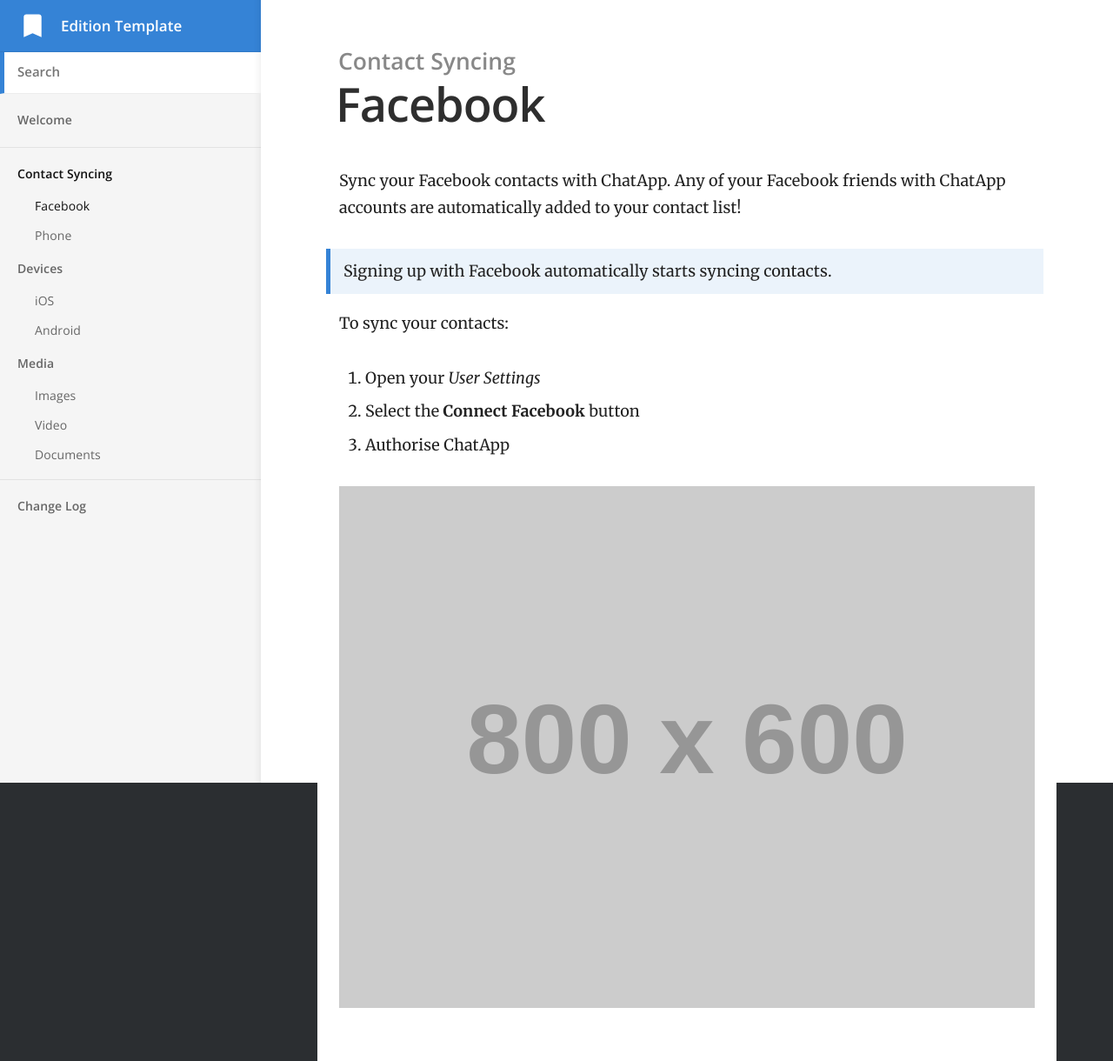
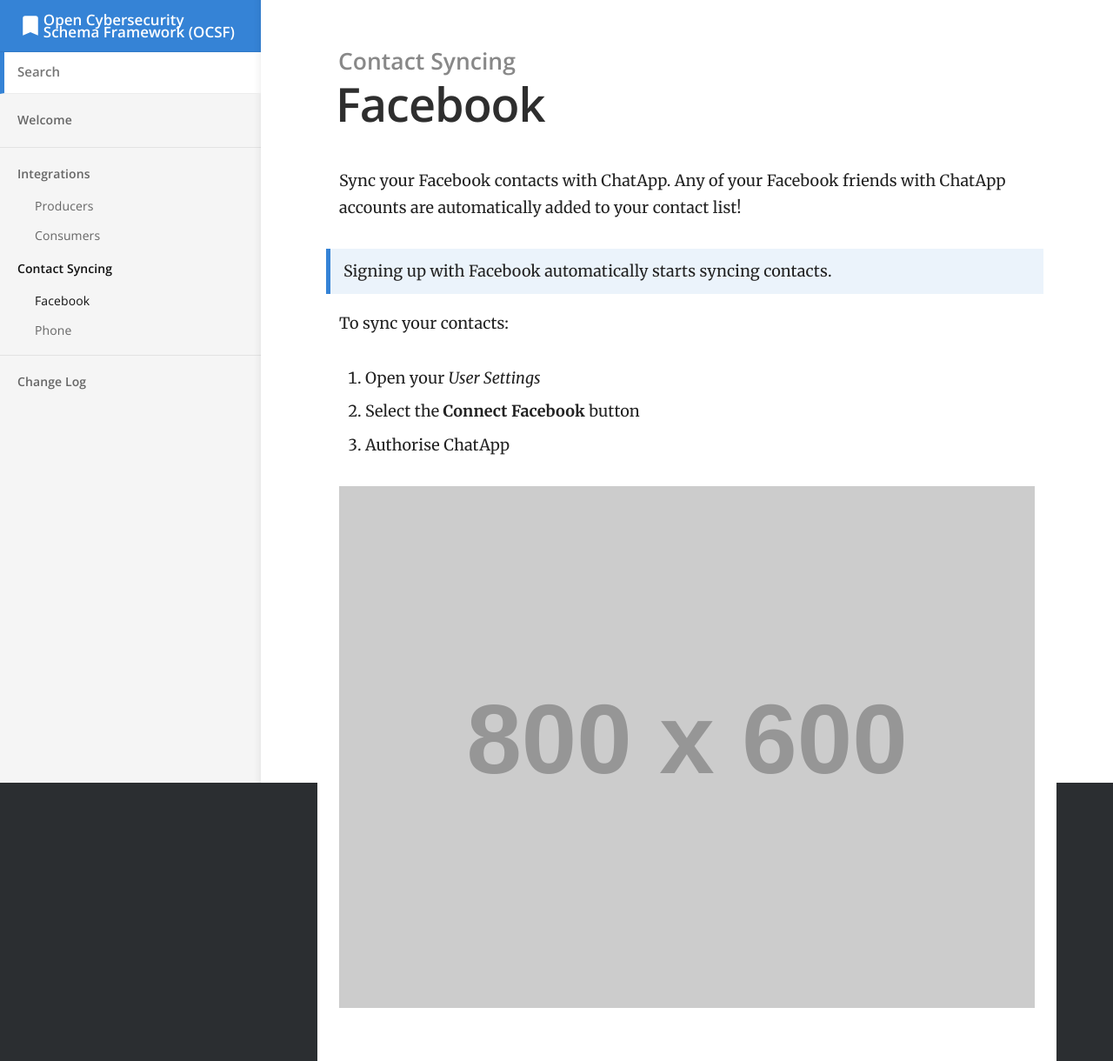
Before and after one commit to AWSSecEng/awsseceng.github.io, a Jekyll site: the page built from _docs/resources/placeholder1.md, in a window 1280 px wide. Shown: the whole page at 87% size. Built offline with Jekyll 4.4.1, drawn with Linux system fonts in a browser that asks for light colours.

Commit message:
Initial Placeholders
Initial update of the template

```diff
--- a/_config.yml
+++ b/_config.yml
@@ -1,8 +1,8 @@
 # ----
 # Site
 
-title: Edition Template
-url: "https://long-pig.cloudvent.net"
+title: Open Cybersecurity Schema Framework (OCSF)
+url: "https://ocsf.io"
 baseurl:
 google_analytics_key:
 show_full_navigation: true
--- /dev/null
+++ b/_docs/Integrations/consumers.md
@@ -0,0 +1,5 @@
+---
+title: Consumers
+category: Integrations
+order: 2
+---
--- /dev/null
+++ b/_docs/Integrations/producers.md
@@ -0,0 +1,5 @@
+---
+title: Producers
+category: Integrations
+order: 1
+---
```
Also changed, not shown: _docs/devices/android.md (deleted, +0 -15 lines), _docs/devices/ios.md (deleted, +0 -15 lines), _docs/media/documents.md (deleted, +0 -17 lines), _docs/media/images.md (deleted, +0 -29 lines), _docs/media/video.md (deleted, +0 -17 lines), _docs/resources/placeholder1.md (renamed from _docs/contact-syncing/facebook.md), _docs/resources/placeholder2.md (renamed from _docs/contact-syncing/phone.md).
